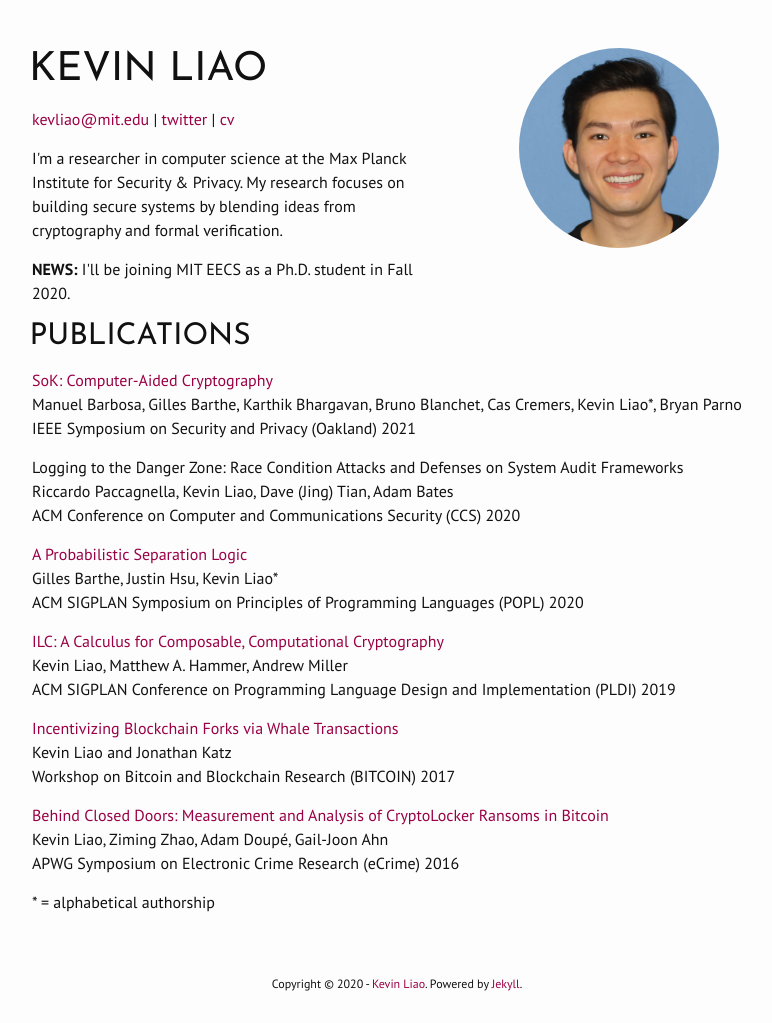
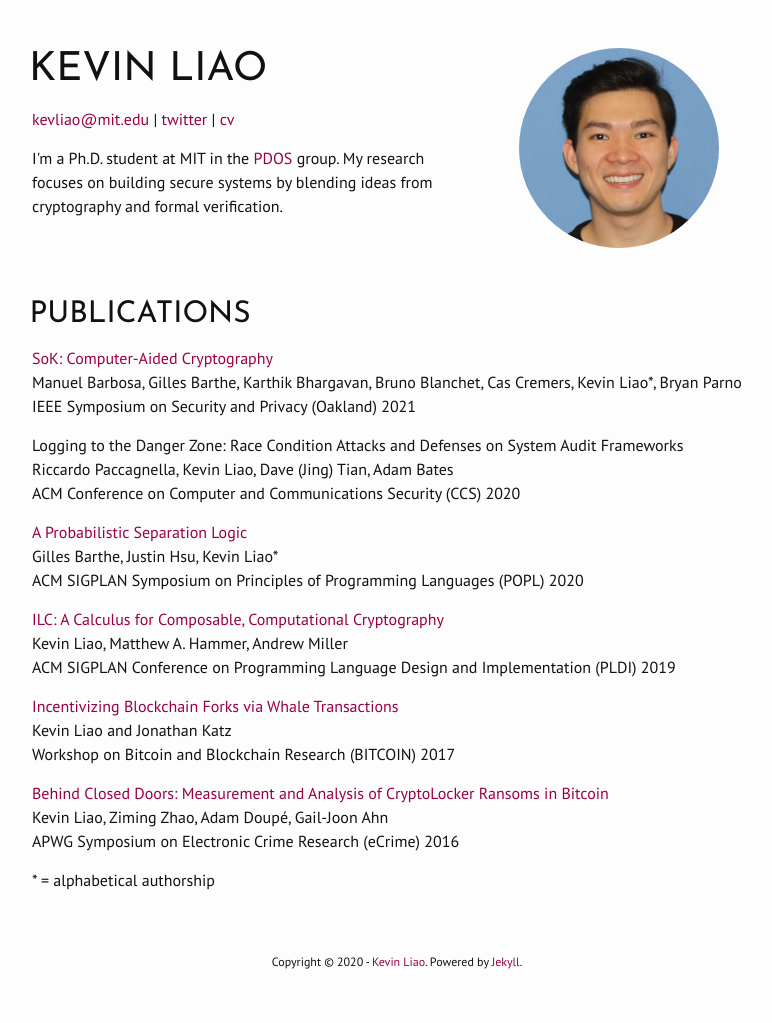
Before and after one commit to kev-liao/kev-liao.github.io, a Jekyll site: the page built from index.html, in a window 1280 px wide. Shown: the whole page, without its empty margins (243-1015 px from the left). Built offline with Jekyll 4.4.1, drawn with Linux system fonts in a browser that asks for light colours; nearby versions of some CDN libraries; after the commit the page ends 1001 px from its top, so only the background shows below that.

Commit message:
update website

```diff
--- a/index.html
+++ b/index.html
@@ -16,12 +16,10 @@ title: Kevin Liao
           <a href="/vita/kevin_liao_cv.pdf">cv</a>
         </p>
         <p>
-          I'm a researcher in computer science at the Max Planck Institute for
-          Security &amp; Privacy. My research focuses on building secure systems
-          by blending ideas from cryptography and formal verification.
-        </p>
-        <p>
-          <b>NEWS:</b> I'll be joining MIT EECS as a Ph.D. student in Fall 2020.
+          I'm a Ph.D. student at MIT in
+          the <a href="https://pdos.csail.mit.edu/">PDOS</a> group. My research
+          focuses on building secure systems by blending ideas from cryptography
+          and formal verification.
         </p>
       </div>
       <div class="col-sm-5">
```
Also changed, not shown: 1 other file.
